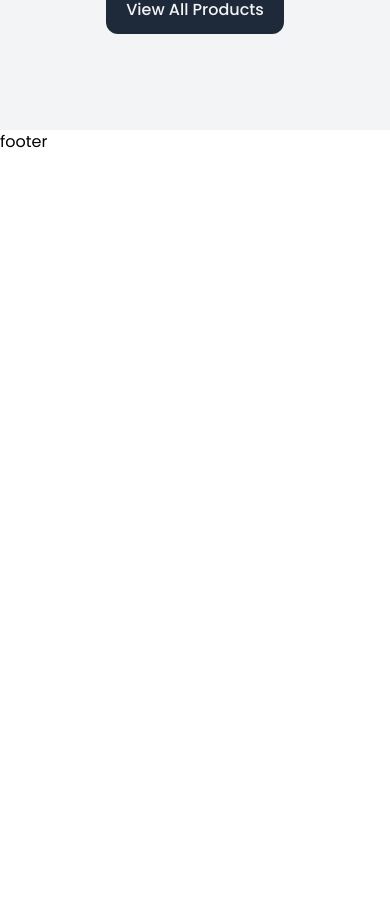
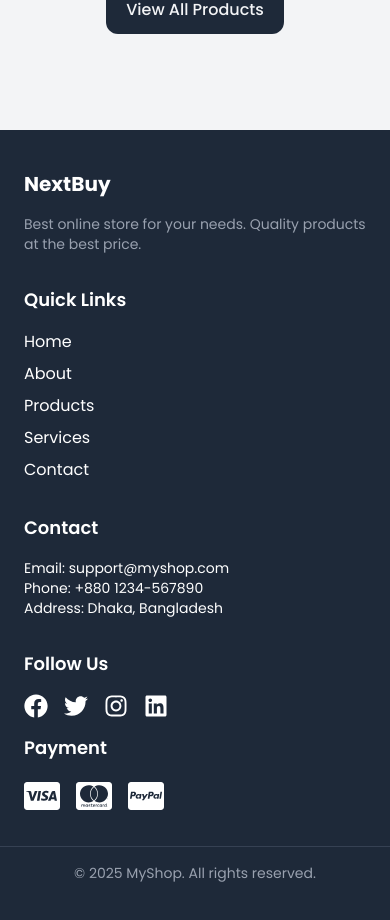
Before and after one commit to mdsamiulislam54/E-Landing-Page-Next.js, a Next.js app: page / in a window 390 px wide. Shown: the part 973-1893 px from the top of the page. Before the commit the page ends 1127 px from the top, so only its background shows below. Built offline with nearby package versions, Linux system fonts and the light colour scheme; no server answers; the database is empty.

Commit message:
feat: add responsive footer with social icons, nav links, contact info, and payment icons}

```diff
--- a/package.json
+++ b/package.json
@@ -12,7 +12,8 @@
     "mongodb": "^6.18.0",
     "next": "15.5.0",
     "react": "19.1.0",
-    "react-dom": "19.1.0"
+    "react-dom": "19.1.0",
+    "react-icons": "^5.5.0"
   },
   "devDependencies": {
     "@eslint/eslintrc": "^3",
--- a/src/app/api/products/route.js
+++ /dev/null
@@ -1,17 +0,0 @@
-import { collection, dbConnection } from "@/lib/dbConnection";
-import { NextResponse } from "next/server";
-
-export async function GET() {
-  try {
-    const productsCollection = await dbConnection(collection.products);
-    const products = await productsCollection.find({}).toArray();
-    console.log(products);
-
-
-    return NextResponse.json(products);
-
-  } catch (error) {
-    console.error("Error fetching products:", error);
-    return NextResponse.json({ error: "Failed to fetch products" }, { status: 500 });
-  }
-}
--- a/src/components/footer/page.jsx
+++ b/src/components/footer/page.jsx
@@ -1,9 +1,73 @@
-import React from 'react'
 
-const Footer = () => {
+
+import Link from "next/link";
+import { FaFacebook, FaTwitter, FaInstagram, FaLinkedin } from "react-icons/fa";
+import { FaCcVisa, FaCcMastercard, FaCcPaypal } from "react-icons/fa";
+
+export default function Footer() {
   return (
-    <div>footer</div>
-  )
+    <div className="bg-gray-800 text-white py-10">
+      <div className="container mx-auto grid md:grid-cols-4 gap-8 px-6">
+
+        <div>
+          <h2 className="text-xl font-bold mb-4">NextBuy</h2>
+          <p className="text-sm text-gray-400">
+            Best online store for your needs. Quality products at the best price.
+          </p>
+        </div>
+
+        <div>
+          <h3 className="text-lg font-semibold mb-4">Quick Links</h3>
+          <ul className="space-y-2">
+            <li>
+              <Link href="/" className="hover:text-gray-400">Home</Link>
+            </li>
+            <li>
+              <Link href="/about" className="hover:text-gray-400">About</Link>
+            </li>
+            <li>
+              <Link href="/products" className="hover:text-gray-400">Products</Link>
+            </li>
+            <li>
+              <Link href="/services" className="hover:text-gray-400">Services</Link>
+            </li>
+            <li>
+              <Link href="/contact" className="hover:text-gray-400">Contact</Link>
+            </li>
+          </ul>
+        </div>
+
+
+        <div>
+          <h3 className="text-lg font-semibold mb-4">Contact</h3>
+          <p className="text-sm">Email: support@myshop.com</p>
+          <p className="text-sm">Phone: +880 1234-567890</p>
+          <p className="text-sm">Address: Dhaka, Bangladesh</p>
+        </div>
+
+
+        <div>
+          <h3 className="text-lg font-semibold mb-4">Follow Us</h3>
+          <div className="flex space-x-4 mb-4">
+            <Link href="https://facebook.com"><FaFacebook size={24} /></Link>
+            <Link href="https://twitter.com"><FaTwitter size={24} /></Link>
+            <Link href="https://instagram.com"><FaInstagram size={24} /></Link>
+            <Link href="https://linkedin.com"><FaLinkedin size={24} /></Link>
+          </div>
+
+          <h3 className="text-lg font-semibold mb-4">Payment</h3>
+          <div className="flex space-x-4">
+            <FaCcVisa size={36} />
+            <FaCcMastercard size={36} />
+            <FaCcPaypal size={36} />
+          </div>
+        </div>
+      </div>
+
+
+      <div className="text-center text-gray-400 text-sm mt-8 border-t border-gray-700 pt-4">
+        © {new Date().getFullYear()} MyShop. All rights reserved.
+      </div>
+    </div>
+  );
 }
-
-export default Footer
--- /dev/null
+++ b/src/components/products/loading.js
@@ -0,0 +1,9 @@
+import React from 'react'
+
+const Loading = () => {
+  return (
+    <div className='min-h-screen flex justify-center items-center'> products Loading...</div>
+  )
+}
+
+export default Loading
--- a/src/components/products/page.jsx
+++ b/src/components/products/page.jsx
@@ -1,10 +1,12 @@
+import { getProducts } from '@/lib/getProducts';
 import Image from 'next/image';
 import Link from 'next/link';
 import React from 'react'
 
 const Products = async () => {
-  const products = await fetch("http://localhost:3000/api/products").then(res => res.json());
-  console.log(products);
+  const products = await getProducts();
+
+
   return (
     <div className='bg-gray-100 py-16'>
       <div className='container max-w-screen-xl mx-auto px-4 py-8'>
--- /dev/null
+++ b/src/lib/getProducts.js
@@ -0,0 +1,13 @@
+// lib/getProducts.js
+import { collection, dbConnection } from "@/lib/dbConnection";
+
+export const getProducts = async () => {
+  try {
+    const productsCollection = await dbConnection(collection.products);
+    const products = await productsCollection.find({}).toArray();
+    return products;
+  } catch (error) {
+    console.error("Error fetching products:", error);
+    throw error;
+  }
+};
```
Also changed, not shown: 1 other file (tests, documents, lock files or other folders).
